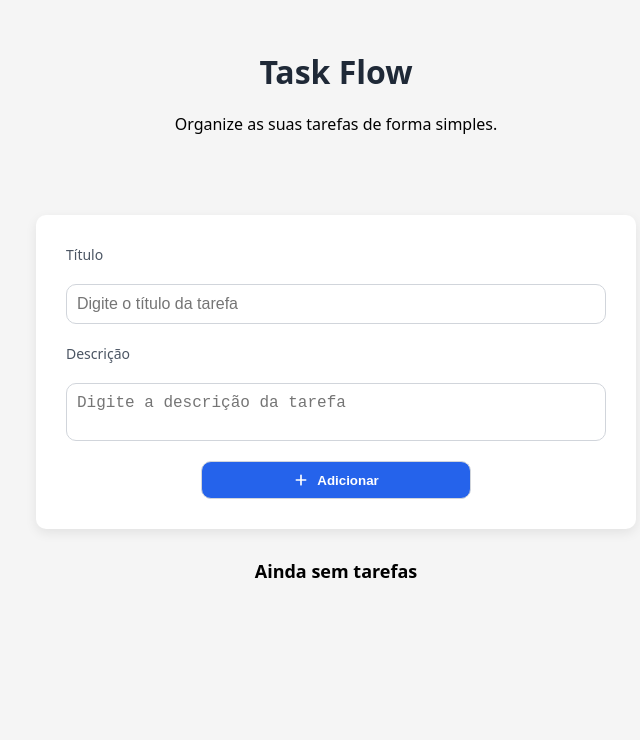
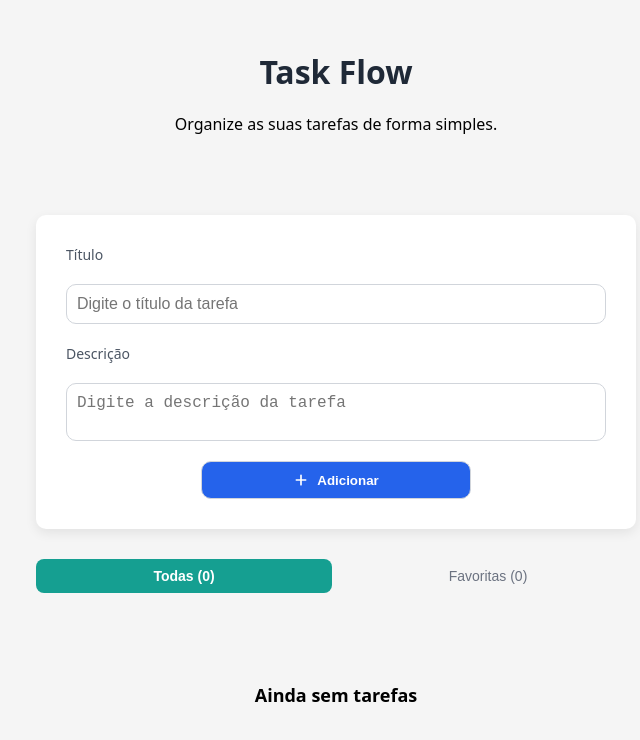
Before and after one commit to fernandev-tech/Task-Flow, a React (Vite) app in the folder Task-Flow/: page / in a window 1280 px wide. Shown: the top 740 px of the page, without its empty margins (304-944 px from the left). Built offline with nearby package versions, Linux system fonts and the light colour scheme.

Commit message:
Resolução de bugs no TaskList

```diff
--- a/Task-Flow/src/components/TaskList.jsx
+++ b/Task-Flow/src/components/TaskList.jsx
@@ -22,14 +22,13 @@ function TaskList({
     return (
         <>
             {
-                tasksToShow.length === 0
-                    ? <p className={styles.no_tasks}>Ainda sem tarefas</p>
-                    : <ul className={styles.task_list}>
+                <ul className={styles.task_list}>
                     {feedback && feedback.target === "taskList" && (
                         <p className={`${feedbackStyles.feedback} ${feedbackStyles[feedback.type]}`}>
                             {feedback.message}
                         </p>
                     )}
+
                     <div className={styles.list_navigation}>
 
                         <button
@@ -57,7 +56,18 @@ function TaskList({
                     <div className={`${styles.list_view} ${styles[animationDirection]}`}>
 
                         {
-                                tasksToShow.map(task => (
+                            tasksToShow.length === 0
+                                ? (
+                                    <div className={styles.no_tasks}>
+                                        {
+                                            activeList === "all"
+                                                ? "Ainda sem tarefas"
+                                                : "Ainda sem tarefas favoritas!"
+
+                                        }
+                                    </div>
+                                )
+                                : tasksToShow.map(task => (
                                     <TaskCard
                                         key={task.id}
                                         task={task}
--- a/Task-Flow/src/components/TaskList.module.css
+++ b/Task-Flow/src/components/TaskList.module.css
@@ -8,9 +8,10 @@
 
 .no_tasks {
     text-align: center;
-    margin-top: 30px;
+    margin: 30px;
     font-weight: bold;
     font-size: 18px;
+    padding: 24px;
 }
 
 .list_navigation {
```
Lines whose indentation alone changed are shown as unchanged.
